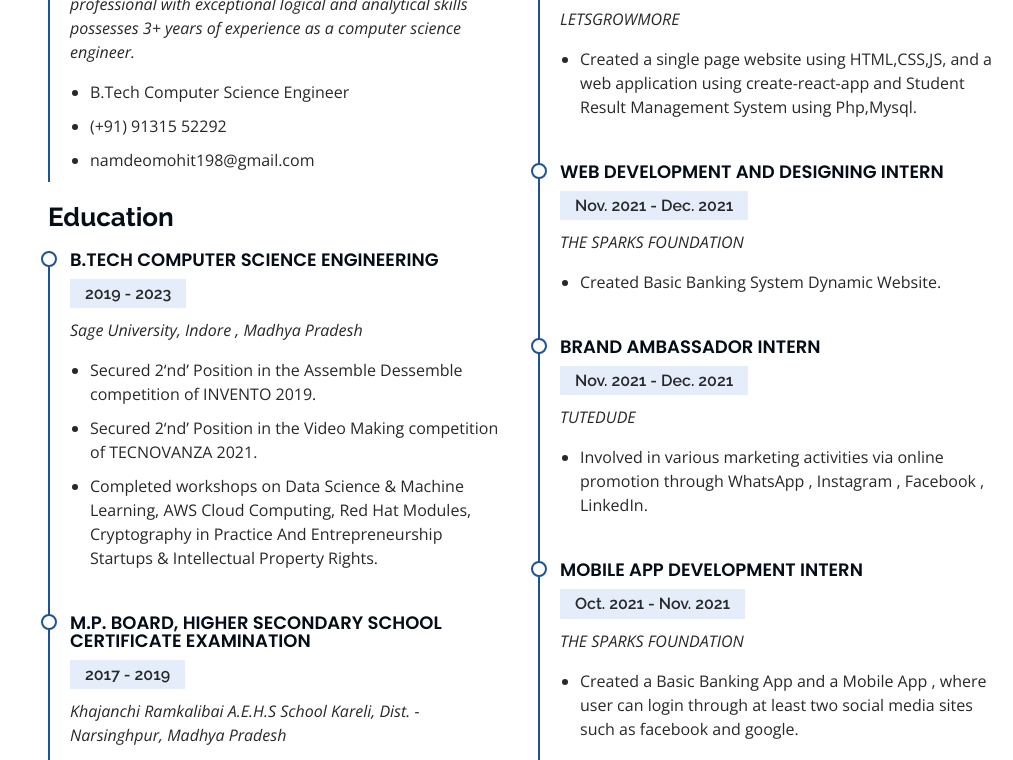
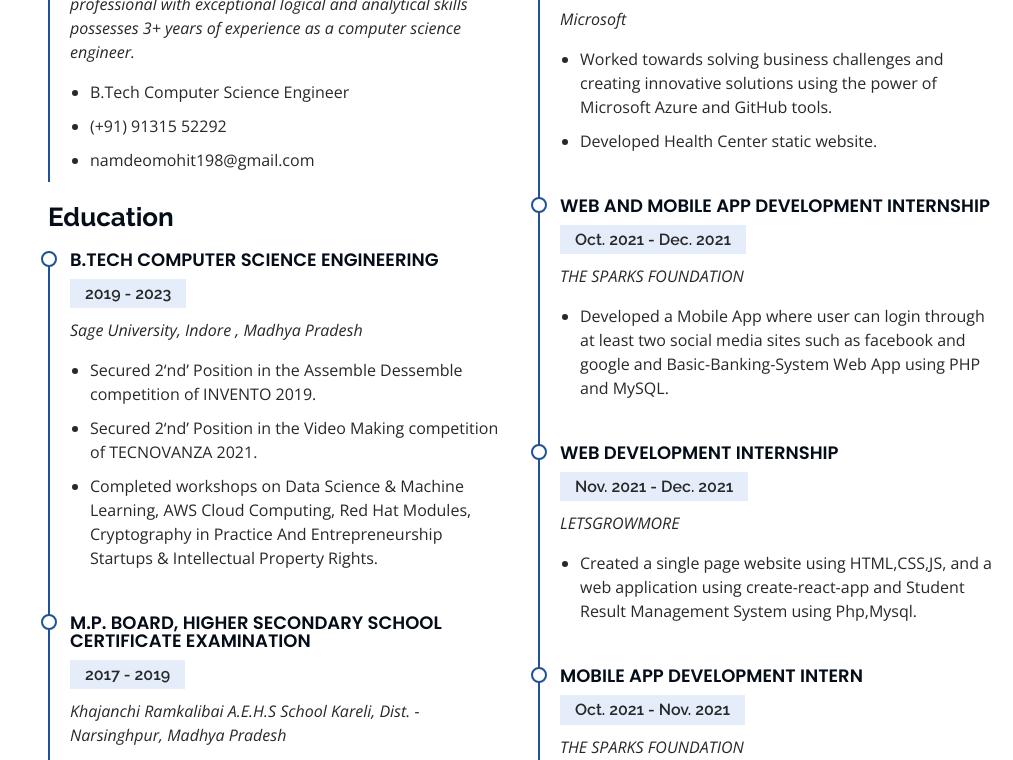
Before and after one commit to itsmohitnamdeo/itsmohitnamdeo.github.io, a plain HTML site: page index.html in a window 1280 px wide. Shown: the part 2489-3249 px from the top of the page, without its empty margins (267-1280 px from the left). Drawn offline with nearby package versions, Linux system fonts and the light colour scheme.

Commit message:
Update index.html

```diff
--- a/index.html
+++ b/index.html
@@ -266,26 +266,27 @@
             <h3 class="resume-title">Experience</h3>
             <div class="resume-item">
               <h4>Web Development Intern</h4>
-              <h5>Nov. 2021 - Dec. 2021</h5>
-              <p><em>LETSGROWMORE </em></p>
+              <h5>Jan. 2022 - Feb. 2022</h5>
+              <p><em>Microsoft</em></p>
               <ul>
-                <li>Created a single page website using HTML,CSS,JS, and a web application using create-react-app and Student Result Management System using Php,Mysql.</li>
+                <li>Worked towards solving business challenges and creating innovative solutions using the power of Microsoft Azure and GitHub tools.</li>
+                <li>Developed Health Center static website.</li>
               </ul>
             </div>
             <div class="resume-item">
-              <h4>Web Development and Designing Intern</h4>
-              <h5>Nov. 2021 - Dec. 2021</h5>
+              <h4>Web and Mobile App Development Internship</h4>
+              <h5>Oct. 2021 - Dec. 2021</h5>
               <p><em>THE SPARKS FOUNDATION</em></p>
               <ul>
-                <li>Created Basic Banking System Dynamic Website.</li>
+                <li>Developed a Mobile App where user can login through at least two social media sites such as facebook and google and Basic-Banking-System Web App using PHP and MySQL.</li>
               </ul>
             </div>
             <div class="resume-item">
-              <h4>Brand Ambassador Intern</h4>
+              <h4>WEB DEVELOPMENT INTERNSHIP</h4>
               <h5>Nov. 2021 - Dec. 2021</h5>
-              <p><em>TUTEDUDE</em></p>
+              <p><em>LETSGROWMORE</em></p>
               <ul>
-                <li>Involved in various marketing activities via online promotion through WhatsApp , Instagram , Facebook , LinkedIn.</li>
+                <li>Created a single page website using HTML,CSS,JS, and a web application using create-react-app and Student Result Management System using Php,Mysql.</li>
               </ul>
             </div>
             <div class="resume-item">
```
